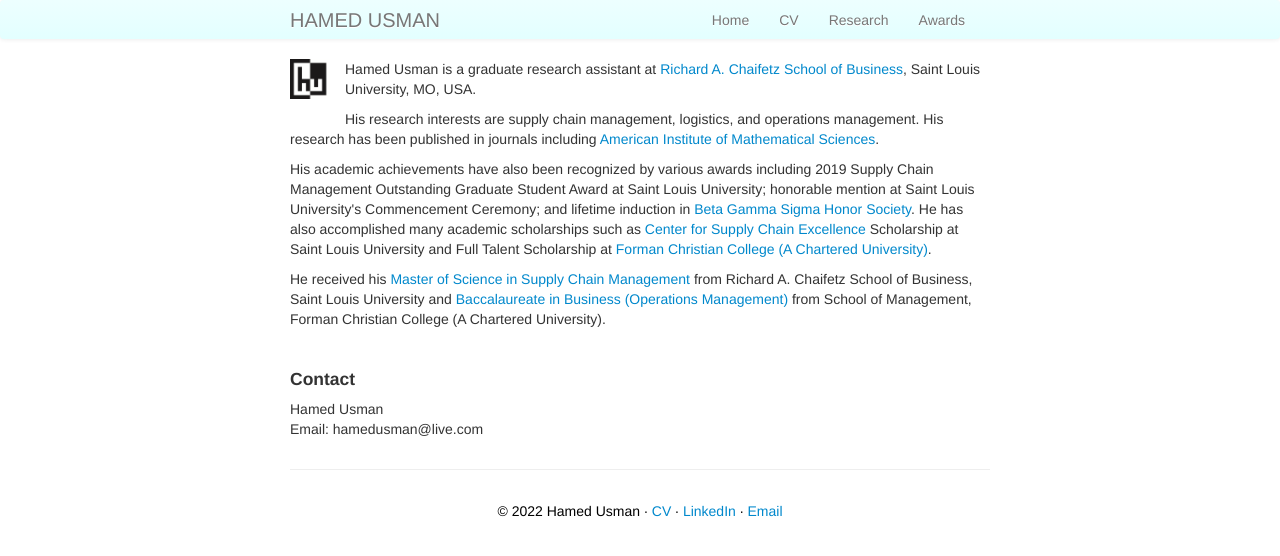
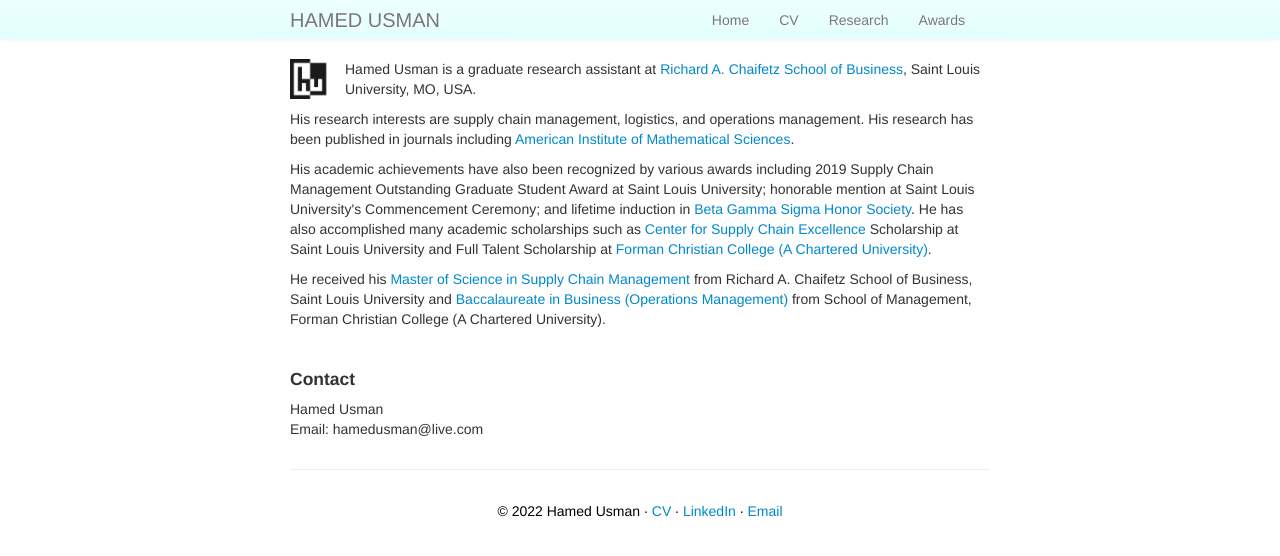
Before and after one commit to hamedusman/hamedusman.github.io, a Jekyll site: the page built from index.md, in a window 1280 px wide. Shown: the top 556 px of the page. Built offline with Jekyll 4.4.1, drawn with Linux system fonts in a browser that asks for light colours.

Commit message:
Update my_custom_css.css

```diff
--- a/assets/themes/twitter/css/my_custom_css.css
+++ b/assets/themes/twitter/css/my_custom_css.css
@@ -33,7 +33,7 @@
  width: 40px;
  height: 40px;
  float: left;
- margin: 0 15px 13px 0;
+ margin: 0 15px 10px 0;
 }
 
 a:hover img {
```
